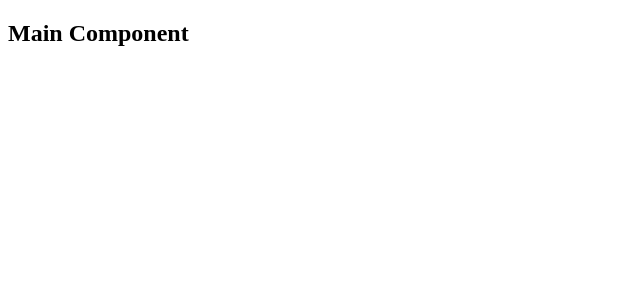
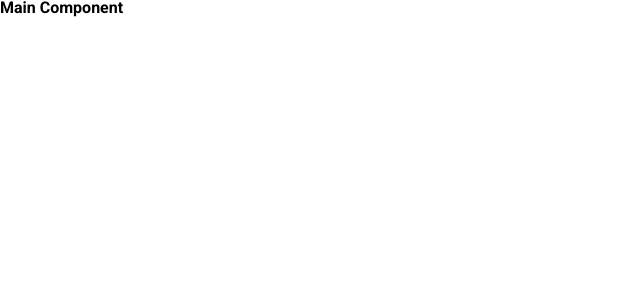
Before and after one commit to watt-io/wattio-frontend-desafio, a React (Vite) app: page / in a window 1280 px wide. Shown: the top 300 px of the page, without its empty margins (0-640 px from the left). Built offline with nearby package versions, Linux system fonts and the light colour scheme.

Commit message:
style: config globalstyles and make a styled components: font, colors, typography

```diff
--- a/package.json
+++ b/package.json
@@ -20,6 +20,7 @@
   "devDependencies": {
     "@types/react": "^18.0.27",
     "@types/react-dom": "^18.0.10",
+    "@types/styled-components": "^5.1.26",
     "@vitejs/plugin-react": "^3.1.0",
     "typescript": "^4.9.3",
     "vite": "^4.1.0"
--- a/src/main.tsx
+++ b/src/main.tsx
@@ -1,11 +1,13 @@
 import React from "react";
 import ReactDOM from "react-dom/client";
+import RoutesApp from "./routes";
+import GlobalStyles from "./styles/GlobalStyles";
 import { BrowserRouter } from "react-router-dom";
-import RoutesApp from "./routes";
 
 ReactDOM.createRoot(document.getElementById("root") as HTMLElement).render(
   <React.StrictMode>
     <BrowserRouter>
+      <GlobalStyles />
       <RoutesApp />
     </BrowserRouter>
   </React.StrictMode>
--- /dev/null
+++ b/src/styles/GlobalStyles.ts
@@ -0,0 +1,82 @@
+import { createGlobalStyle } from "styled-components";
+
+const GlobalStyles = createGlobalStyle`
+    :root {
+
+    //Primary Palette
+    --color-primary: rgb(0, 4, 202);
+    --color-secondary: rgba(0, 121, 163, 1);
+    --color-negative: rgba(0, 182, 142, 1);
+    //Grey Scale Palette
+    --color-white: #ffffff;
+    --color-grey-1: #1C1C1C;
+    --color-grey-2: #363636;
+    --color-grey-3: #4F4F4F;
+    --color-grey-4: #808080;
+    //Feedback Palette
+    --color-success: #C2FFD9;
+    --color-error: #Ff4848;
+    --color-alert: #FFD371;
+    }
+
+    html, body, div, span, applet, object, iframe,
+    h1, h2, h3, h4, h5, h6, p, blockquote, pre,
+    a, abbr, acronym, address, big, cite, code,
+    del, dfn, em, img, ins, kbd, q, s, samp,
+    small, strike, strong, sub, sup, tt, var,
+    b, u, i, center,
+    dl, dt, dd, ol, ul, li,
+    fieldset, form, label, legend,
+    table, caption, tbody, tfoot, thead, tr, th, td,
+    article, aside, canvas, details, embed,
+    figure, figcaption, footer, header, hgroup,
+    menu, nav, output, ruby, section, summary,
+    time, mark, audio, video, input, button, select{
+        box-sizing: border-box;
+        background: none;
+        margin: 0;
+        padding: 0;
+        border: 0;
+        font-size: 100%;
+        vertical-align: baseline;
+        outline: none;
+        font-family: 'Roboto', sans-serif;
+        text-decoration: none;
+    }
+
+    article, aside, details, figcaption, figure,
+    footer, header, hgroup, menu, nav, section {
+        display: block;
+    }
+
+    body {
+        line-height: 1;
+        height: 100vh;
+    }
+
+    ol, ul, li {
+        list-style: none;
+    }
+
+    blockquote, q {
+        quotes: none;
+    }
+
+    blockquote:before, blockquote:after,
+    q:before, q:after {
+        content: '';
+        content: none;
+    }
+
+    table {
+        border-collapse: collapse;
+        border-spacing: 0;
+    }
+
+    button, select{
+        cursor: pointer;
+        border-radius: 4px;
+    }
+`;
+
+export default GlobalStyles;
```
Also changed, not shown: src/interfaces/Styles.ts (added, +43 -0 lines), src/styles/Typography.ts (added, +11 -0 lines), src/styles/components/Colors/index.ts (added, +43 -0 lines), src/styles/components/FontSize/index.ts (added, +49 -0 lines), src/styles/components/Typography/index.tsx (added, +21 -0 lines), 1 other file (tests, documents, lock files or other folders).
